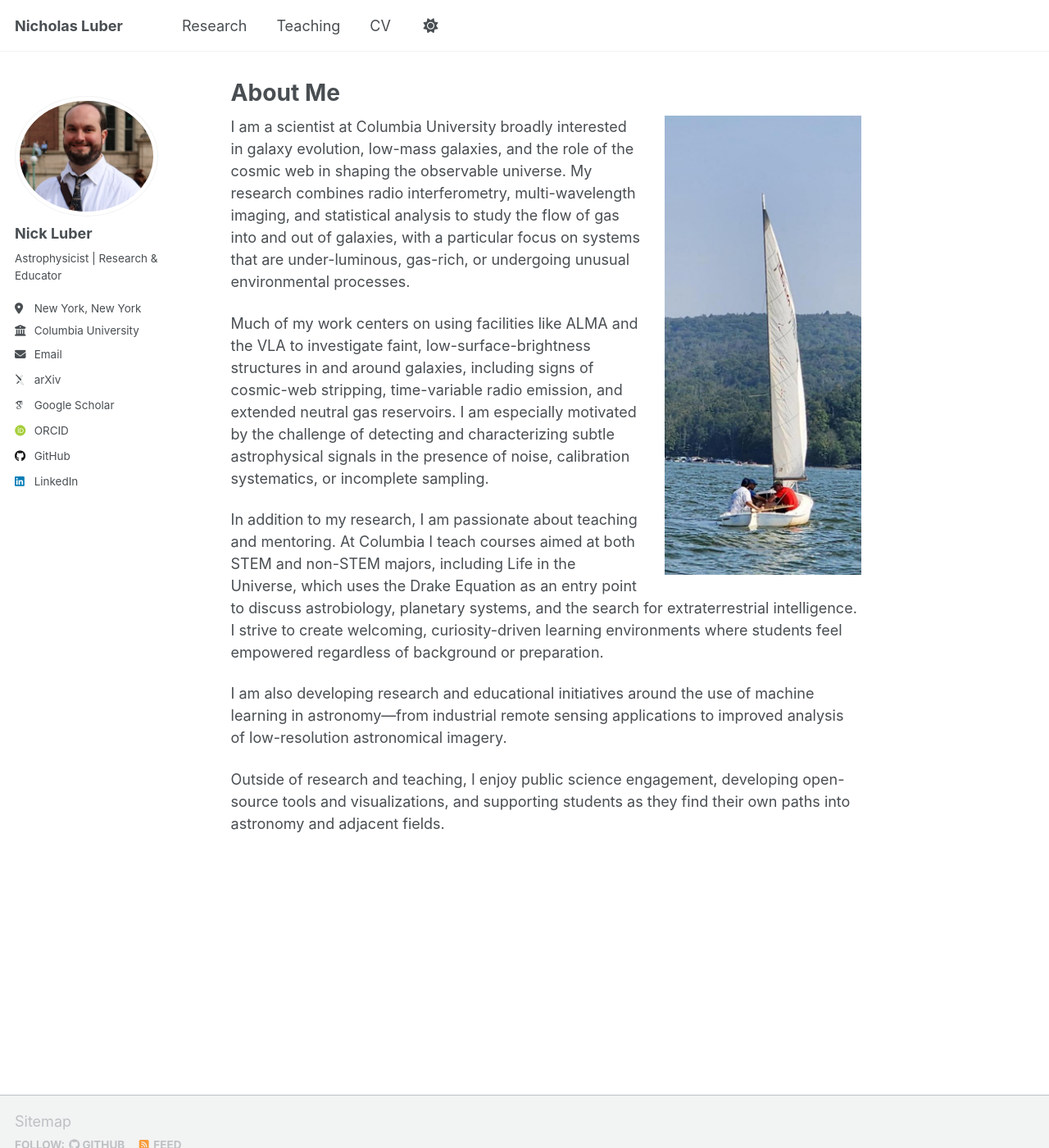
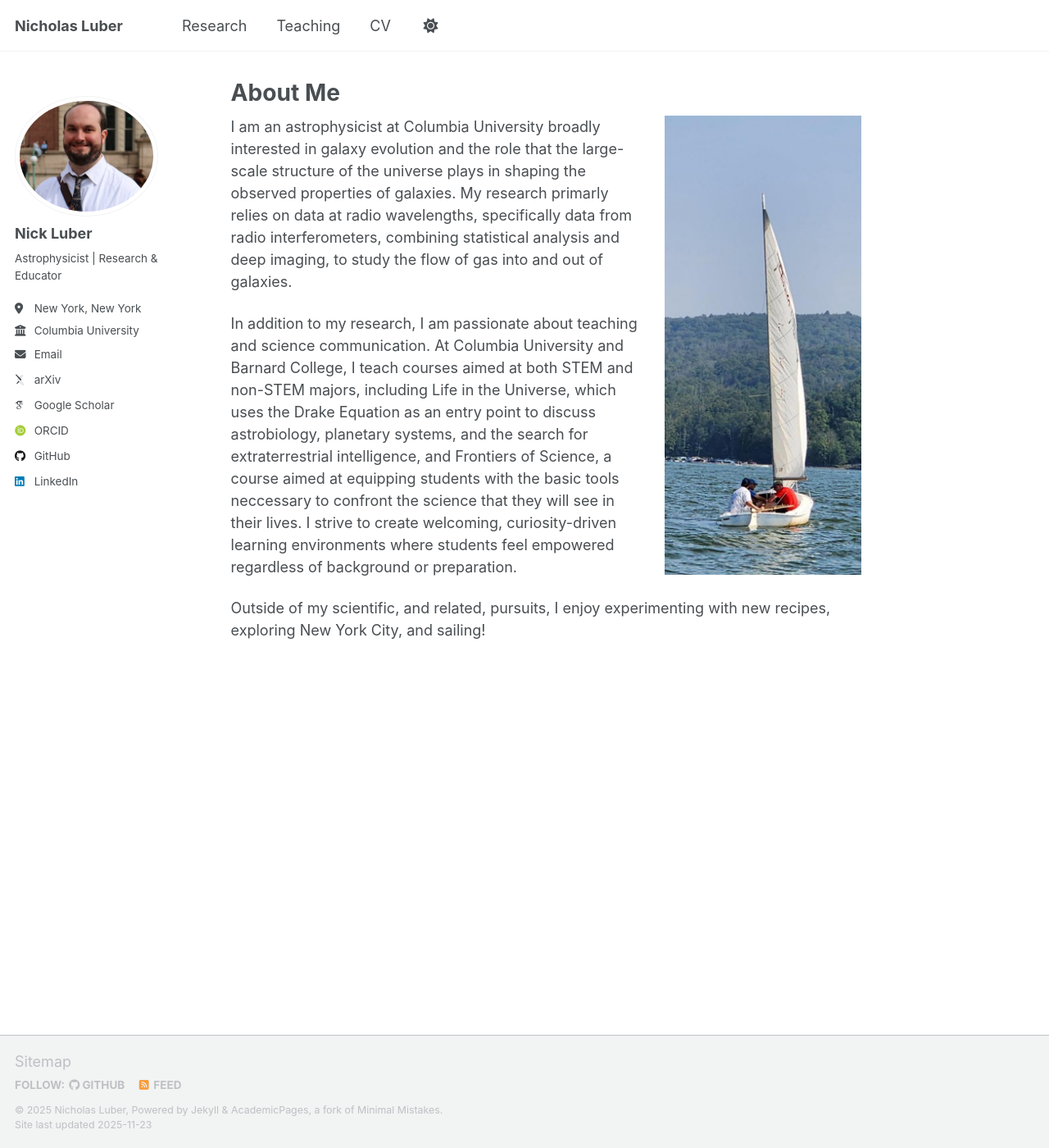
Before and after one commit to nicholasluber/nicholasluber.github.io, a Jekyll site: the page built from _pages/about.md, in a window 1280 px wide and 1400 px high. Shown: the whole window at 82% size. Built offline with Jekyll 4.4.1, drawn with Linux system fonts in a browser that asks for light colours; some web fonts are replaced; a script that is not in the unit is left out.

Commit message:
Revise about page content for clarity and focus
Updated the description of research interests and teaching philosophy, emphasizing the role of large-scale structures in galaxy evolution and the courses taught at Columbia University.

```diff
--- a/_pages/about.md
+++ b/_pages/about.md
@@ -10,14 +10,10 @@ redirect_from: /about/
   <img src="../images/NickSailing.jpeg" alt="Nick" style="width:100%;">
 </div>
 
-I am a scientist at Columbia University broadly interested in galaxy evolution, low-mass galaxies, and the role of the cosmic web in shaping the observable universe. My research combines radio interferometry, multi-wavelength imaging, and statistical analysis to study the flow of gas into and out of galaxies, with a particular focus on systems that are under-luminous, gas-rich, or undergoing unusual environmental processes.
+I am an astrophysicist at Columbia University broadly interested in galaxy evolution and the role that the large-scale structure of the universe plays in shaping the observed properties of galaxies. My research primarly relies on data at radio wavelengths, specifically data from radio interferometers, combining statistical analysis and deep imaging, to study the flow of gas into and out of galaxies.
 
-Much of my work centers on using facilities like ALMA and the VLA to investigate faint, low-surface-brightness structures in and around galaxies, including signs of cosmic-web stripping, time-variable radio emission, and extended neutral gas reservoirs. I am especially motivated by the challenge of detecting and characterizing subtle astrophysical signals in the presence of noise, calibration systematics, or incomplete sampling.
+In addition to my research, I am passionate about teaching and science communication. At Columbia University and Barnard College, I teach courses aimed at both STEM and non-STEM majors, including Life in the Universe, which uses the Drake Equation as an entry point to discuss astrobiology, planetary systems, and the search for extraterrestrial intelligence, and Frontiers of Science, a course aimed at equipping students with the basic tools neccessary to confront the science that they will see in their lives. I strive to create welcoming, curiosity-driven learning environments where students feel empowered regardless of background or preparation.
 
-In addition to my research, I am passionate about teaching and mentoring. At Columbia I teach courses aimed at both STEM and non-STEM majors, including Life in the Universe, which uses the Drake Equation as an entry point to discuss astrobiology, planetary systems, and the search for extraterrestrial intelligence. I strive to create welcoming, curiosity-driven learning environments where students feel empowered regardless of background or preparation.
-
-I am also developing research and educational initiatives around the use of machine learning in astronomy—from industrial remote sensing applications to improved analysis of low-resolution astronomical imagery.
-
-Outside of research and teaching, I enjoy public science engagement, developing open-source tools and visualizations, and supporting students as they find their own paths into astronomy and adjacent fields.
+Outside of my scientific, and related, pursuits, I enjoy experimenting with new recipes, exploring New York City, and sailing!
 
 <br style="clear: both;">
```
